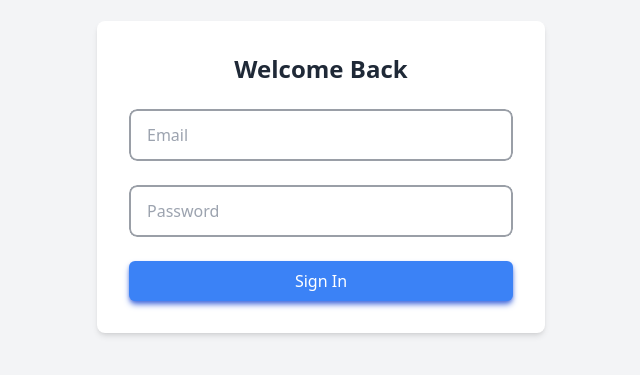
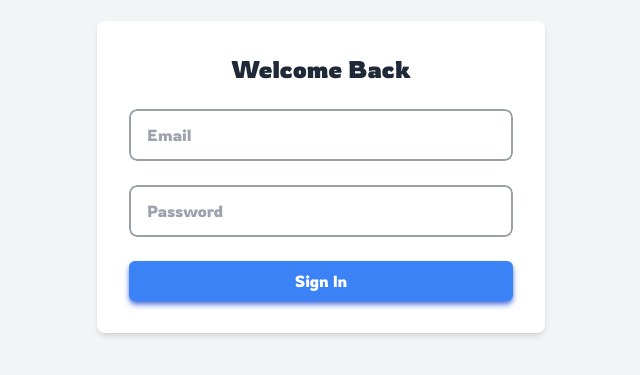
Before and after one commit to Eng1Mahmoud/portfolio_frontend, a Next.js app: page /auth in a window 1280 px wide. Shown: the part 223-598 px from the top of the page, without its empty margins (319-959 px from the left). Built offline with nearby package versions, Linux system fonts and the light colour scheme.

Commit message:
add fonts

```diff
--- a/app/globals.css
+++ b/app/globals.css
@@ -2,6 +2,9 @@
 @tailwind components;
 @tailwind utilities;
 
+*{
+  font-family: var(--main-font);;
+}
 html,body,main{
   overflow-x: hidden;
 }
--- a/app/layout.tsx
+++ b/app/layout.tsx
@@ -1,6 +1,7 @@
 import { ToastContainer } from "react-toastify";
 import "./globals.css";
 import "react-toastify/dist/ReactToastify.css";
+import { mainFont } from "@/fonts";
 export default async function RootLayout({
   children,
 }: {
@@ -8,7 +9,7 @@ export default async function RootLayout({
 }) {
   return (
     <html lang="en">
-      <body suppressHydrationWarning={true}>
+      <body suppressHydrationWarning={true} className={`${mainFont.variable}`}>
         <ToastContainer
           position="top-right"
           autoClose={5000}
--- /dev/null
+++ b/fonts.ts
@@ -0,0 +1,8 @@
+import { Rowdies } from "next/font/google";
+// google fonts
+export const mainFont = Rowdies({
+  weight: ["400", "700"],
+  subsets: ["latin"],
+  display: "swap",
+  variable: "--main-font",
+});
--- a/tailwind.config.ts
+++ b/tailwind.config.ts
@@ -7,6 +7,9 @@ export default {
     "./app/**/*.{js,ts,jsx,tsx,mdx}",
   ],
   theme: {
+    fontFamily: {
+      main: ["var(--main-font)", "sans-serif"],
+    },
     extend: {
       container: {
         center: true,
```
